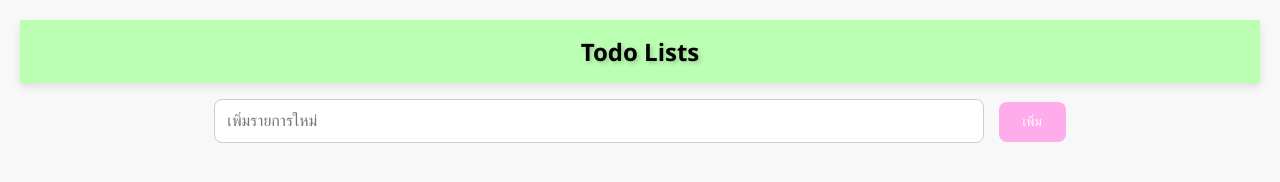
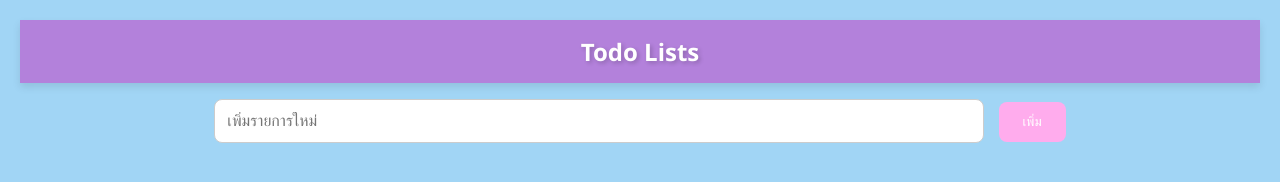
Before and after one commit to 65160259/88726065, a plain HTML site: page Lab07/todo.html in a window 1280 px wide. Drawn offline with Linux system fonts and the light colour scheme.

Commit message:
ปรับสไตล์ CSS เพิ่มความสวยงาม

```diff
--- a/Lab07/styles.css
+++ b/Lab07/styles.css
@@ -2,14 +2,14 @@ body {
     font-family: "Segoe UI", Tahoma, 'Segoe UI', Tahoma, Geneva, Verdana, sans-serif;
     text-align: center;
     margin: 20px;
-    background-color: #f8f8f8;
+    background-color: #a1d5f5;
 }
 h1 {
-    color: #333;
+    color: #5141a4;
     font-size: 24px;
-    background-color: #bbffb2;
+    background-color: #b381db;
     padding: 15px;
-    color: rgb(0,0,0);
+    color: rgb(255, 255, 255);
     text-shadow: 2px 2px 4px rgba(0, 0, 0, 0.2);
     box-shadow: 0 4px 8px rgba(0, 0, 0, 0.1);
 }
@@ -48,5 +48,5 @@ button {
     transition: background-color 0.3s;
 }
 button:hover {
-    background-color: #0056b3;
+    background-color: #7c73c0;
 }
```
